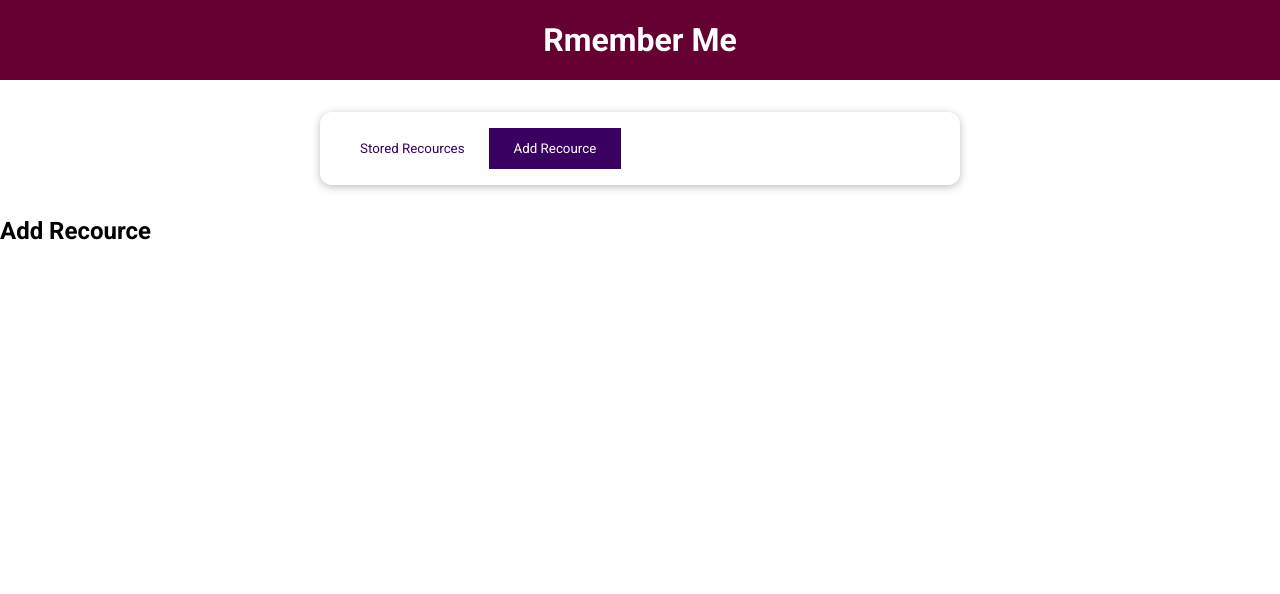
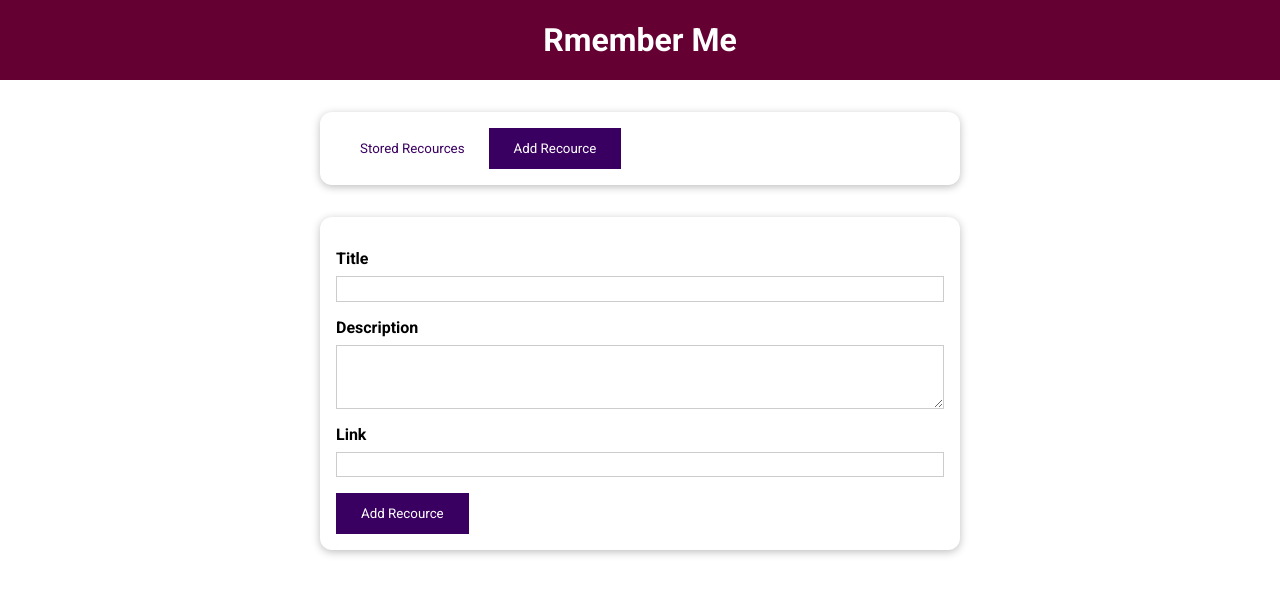
Before and after one commit to SlavenSaric/LearningRecources, a Vue app: page / in a window 1280 px wide. Both pictures are taken after a click on the button "Add Recource". Shown: the top 594 px of the page. Built offline with nearby package versions, Linux system fonts and the light colour scheme.

Commit message:
fetching user input

```diff
--- a/src/components/learning-recources/AddRecource.vue
+++ b/src/components/learning-recources/AddRecource.vue
@@ -1,3 +1,64 @@
 <template>
-    <h2>Add Recource</h2>
+  <base-card>
+    <form @submit.prevent="submitData">
+      <div class="form-control">
+        <label for="title">Title</label>
+        <input id="title" name="title" type="text" ref="titleInput"/>
+      </div>
+      <div class="form-control">
+        <label for="description">Description</label>
+        <textarea id="description" name="description" rows="3" ref="descInput"></textarea>
+      </div>
+      <div class="form-control">
+        <label for="link">Link</label>
+        <input id="link" name="link" type="url" ref="linkInput" />
+      </div>
+      <div>
+        <base-button type="submit">Add Recource</base-button>
+      </div>
+    </form>
+  </base-card>
 </template>
+
+<script>
+    export default {
+        inject: ['addRecource'],
+        methods: {
+            submitData(){
+                const enteredTitle = this.$refs.titleInput.value
+                const enteredDesc = this.$refs.descInput.value
+                const enteredLink = this.$refs.linkInput.value
+
+                this.addRecource(enteredTitle, enteredDesc, enteredLink)
+            }
+        }
+    }
+</script>
+
+<style scoped>
+label {
+  font-weight: bold;
+  display: block;
+  margin-bottom: 0.5rem;
+}
+
+input,
+textarea {
+  display: block;
+  width: 100%;
+  font: inherit;
+  padding: 0.15rem;
+  border: 1px solid #ccc;
+}
+
+input:focus,
+textarea:focus {
+  outline: none;
+  border-color: #3a0061;
+  background-color: #f7ebff;
+}
+
+.form-control {
+  margin: 1rem 0;
+}
+</style>
--- a/src/components/learning-recources/TheRecources.vue
+++ b/src/components/learning-recources/TheRecources.vue
@@ -1,13 +1,19 @@
 <template>
   <base-card>
-    <base-button @click="setSelectedTab('stored-recources')" :mode="storedResButtonMode"
+    <base-button
+      @click="setSelectedTab('stored-recources')"
+      :mode="storedResButtonMode"
       >Stored Recources</base-button
     >
-    <base-button @click="setSelectedTab('add-recource')" :mode="addResButtonMode"
+    <base-button
+      @click="setSelectedTab('add-recource')"
+      :mode="addResButtonMode"
       >Add Recource</base-button
     >
   </base-card>
-  <component :is="selectedTab"></component>
+  <KeepAlive>
+    <component :is="selectedTab"></component>
+  </KeepAlive>
 </template>
 
 <script>
@@ -39,22 +45,33 @@ export default {
     };
   },
   computed: {
-    storedResButtonMode(){
-        return this.selectedTab === 'stored-recources' ? null : 'flat'
+    storedResButtonMode() {
+      return this.selectedTab === 'stored-recources' ? null : 'flat';
     },
-    addResButtonMode(){
-        return this.selectedTab === 'add-recource' ? null : 'flat'
-    }
+    addResButtonMode() {
+      return this.selectedTab === 'add-recource' ? null : 'flat';
+    },
   },
-  provide(){
+  provide() {
     return {
-        recources: this.storedRecources
-    }
+      recources: this.storedRecources,
+      addRecource: this.addRecource,
+    };
   },
   methods: {
     setSelectedTab(tab) {
       this.selectedTab = tab;
     },
+    addRecource(title, desc, url) {
+      const newReacource = {
+        id: new Date().toISOString(),
+        title,
+        description: desc,
+        link: url,
+      };
+      this.storedRecources.unshift(newReacource);
+      this.selectedTab = 'stored-recources';
+    },
   },
 };
 </script>
```
